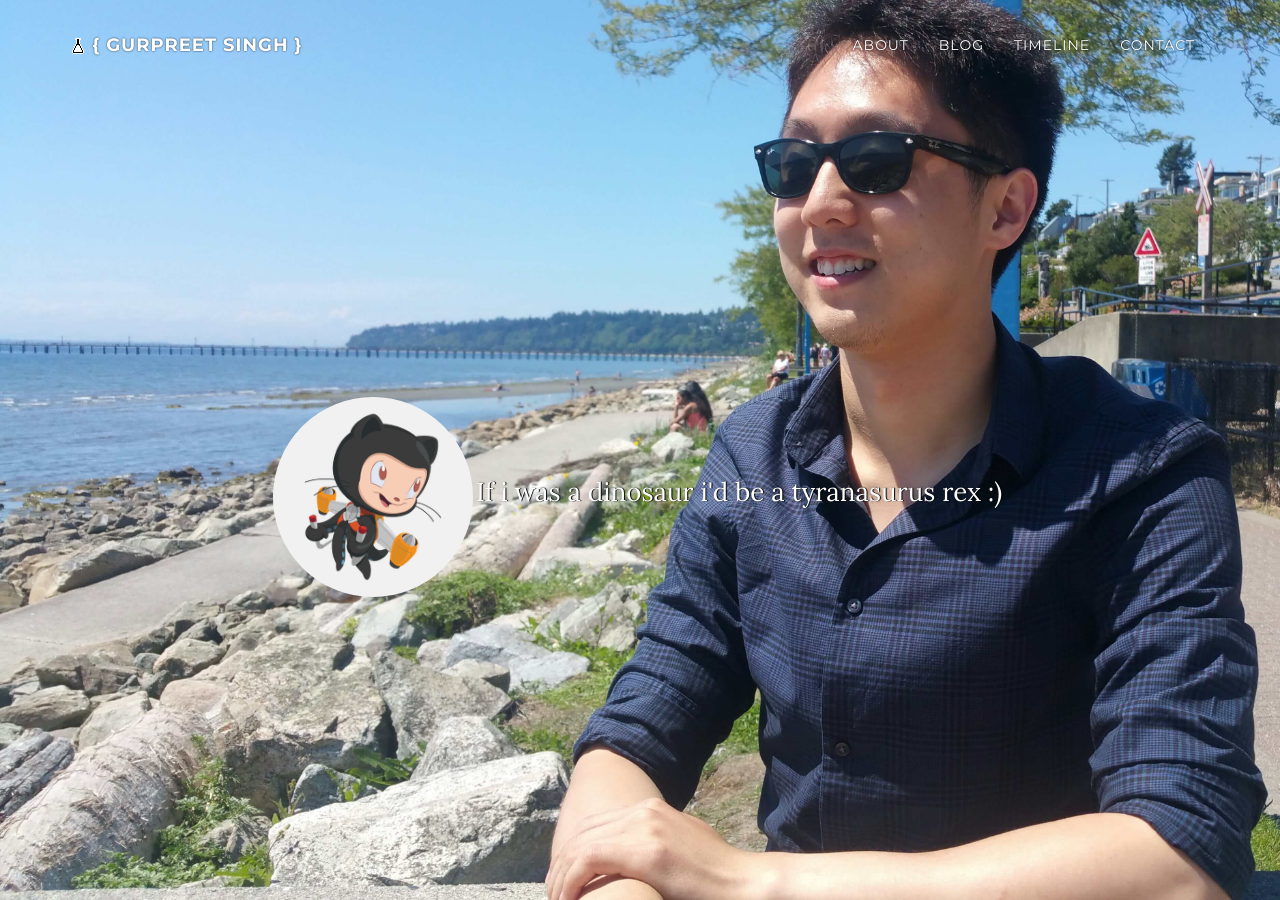
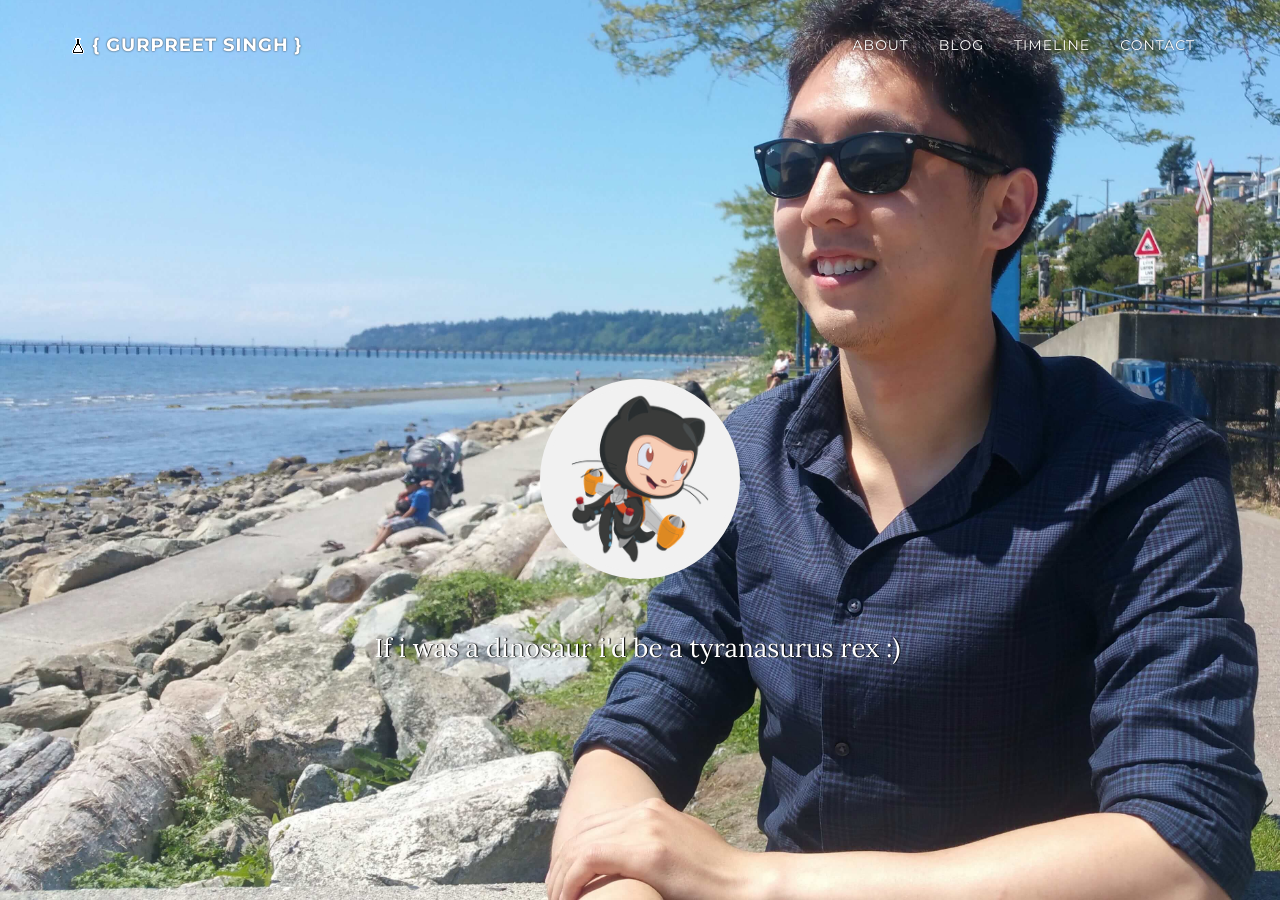
Before and after one commit to Guppster/Guppster.github.io, a Jekyll site: the page built from index.html, in a window 1280 px wide and 900 px high. Built offline with Jekyll 4.4.1, drawn with Linux system fonts in a browser that asks for light colours; nearby versions of some CDN libraries; comment, search, counter and statistics services are not loaded.

Commit message:
Update header.html

```diff
--- a/_includes/header.html
+++ b/_includes/header.html
@@ -10,8 +10,8 @@
             <a href="#{{ site.pages_list['About'] }}" class="page-scroll">
               <img class="img-me" src="{{site.baseurl}}{{ site.me-img }}" alt="">
             </a>
+            <h5>&nbsp;</h5>
             <span class="intro-text">{{ content }}</span>
-            <h5>&nbsp;</h5>
           </div>
         </div>
     </div>
```
